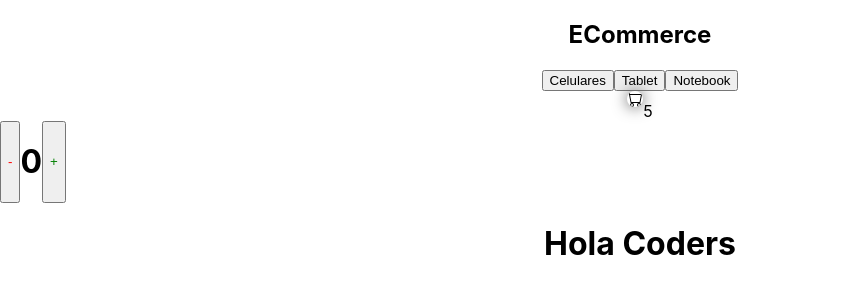
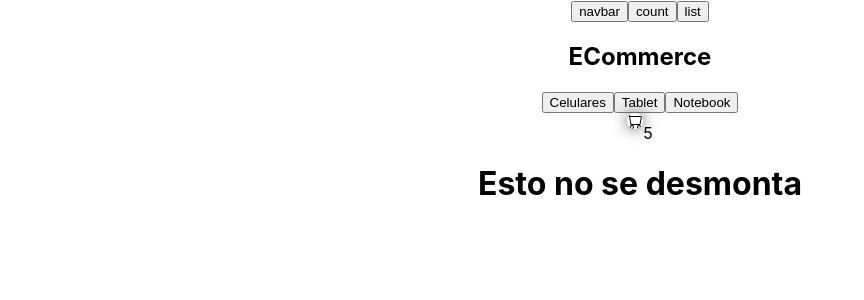
Before and after one commit to alejoragg/comision31190lumie, a React (Create React App) app: page / in a window 1280 px wide. Shown: the top 300 px of the page, without its empty margins (0-864 px from the left). Built offline with nearby package versions, Linux system fonts and the light colour scheme; the HTML template or start-up script is replaced by a standard one.

Commit message:
After 12 05 2022

```diff
--- a/src/App.js
+++ b/src/App.js
@@ -1,15 +1,24 @@
-import React from 'react'
+import React, { useState } from 'react'
 import './App.css';
 import CountFunction from './components/CountFunction/CountFunction';
 import NavBar from './components/NavBar/NavBar';
 import ItemListContainer from './components/ItemListContainer/ItemListContainer';
 
 function App() {
+  const [page, setPage] = useState('navbar')
+
   return (
     <div className="App">
-        <NavBar />
-        <CountFunction />
-        <ItemListContainer greeting="Hola Coders"/>
+      <div>
+        <button onClick={() => setPage('navbar')}>navbar</button>
+        <button onClick={() => setPage('count')}>count</button>
+        <button onClick={() => setPage('list')}>list</button>
+      </div>
+        {page === 'navbar' && <NavBar />}
+        {page === 'count' && <CountFunction />}
+        {page === 'list' && <ItemListContainer greeting="Hola Coders"/>}
+
+        <h1>Esto no se desmonta</h1>
     </div>
   );
 }
--- a/src/components/CountFunction/CountFunction.js
+++ b/src/components/CountFunction/CountFunction.js
@@ -1,30 +1,37 @@
 import { useState } from 'react'
 import Button from '../Button/Button'
 
+
 const CountFunction = (props) => {
-    // const state = useState(10)
-    // const count = state[0]
-    // const setCount = state[1]
-    console.log(props.children)
-    const [count, setCount] = useState(0)
-
+    const [data, setData] = useState({
+        count: 0,
+        title: 'hola'
+    })
 
     const decrement = () => {
-        setCount(count - 1)
+        setData({ ...data, count: data.count -1 })
     }
 
     const increment = () => {
-        if(count < 5) {
-            setCount(count + 1)
-        }
+        setData({ ...data, count: data.count + 1 })
     }
+
+    const changeTitle = () => {
+        setData({
+            ...data,
+            title: data.title === 'hola' ? 'chau' : 'hola'
+        })
+    }
+
+    // setData({ ...data })
 
     return(
         <div style={{ display: 'flex'}}>
-            { props.children }
+            { data.title }
             <Button handleClick={decrement} label='-' color='red' />
-            <h1>{count}</h1>
+            <h1>{data.count}</h1>
             <Button handleClick={increment} label='+' color='green' />
+            <button onClick={changeTitle}>Cambiar Titulo</button>
         </div>
     )
 }
```
